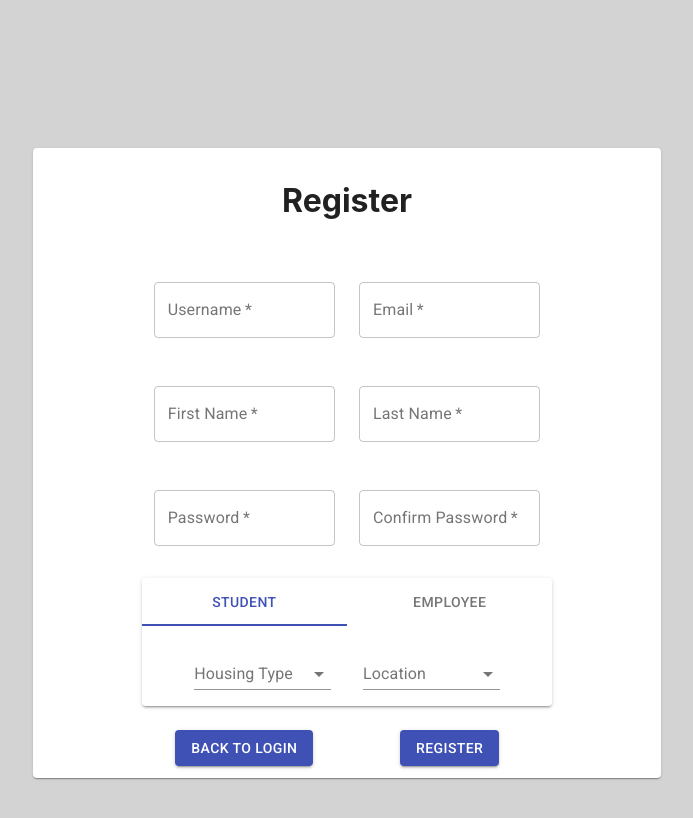
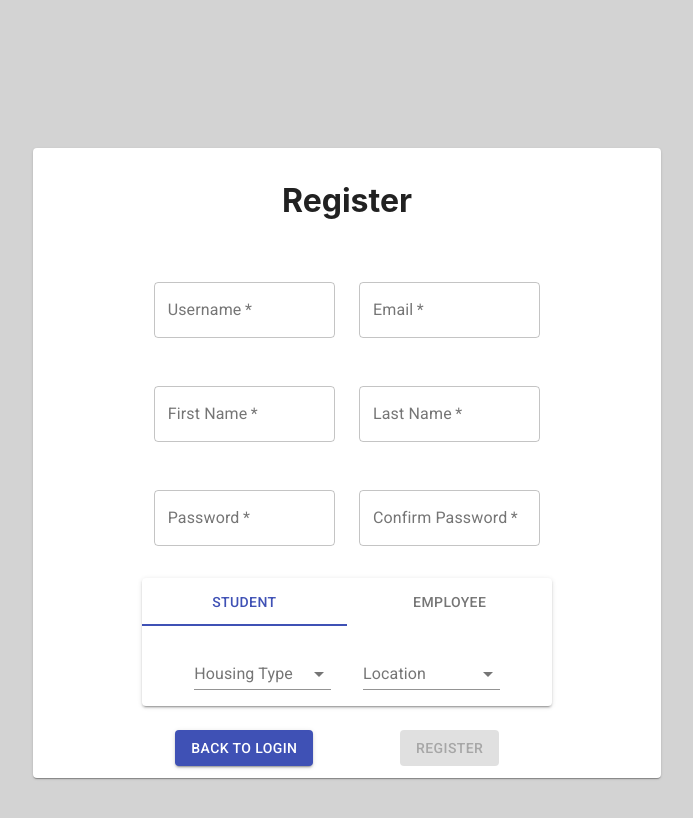
Before and after one commit to ldricci3/CS4400, a React (Create React App) app in the folder phase4/: page /register in a window 1280 px wide. Shown: the top 818 px of the page, without its empty margins (293-986 px from the left). Built offline with nearby package versions, Linux system fonts and the light colour scheme.

Commit message:
Register page working, redirects to example page

```diff
--- a/phase4/src/App.tsx
+++ b/phase4/src/App.tsx
@@ -43,7 +43,7 @@ class App extends React.Component<appProps, appState> {
                   <Login user={user} setActiveUser={this.setActiveUser}/>
                 </Route>
                 <Route path="/register">
-                  <Register user={user} />
+                  <Register user={user} setActiveUser={this.setActiveUser}/>
                 </Route>
                 <Route path="/example">
                   <Example user={user}/>
--- a/phase4/src/components/Register.tsx
+++ b/phase4/src/components/Register.tsx
@@ -1,6 +1,6 @@
 import React from 'react';
-import { Link } from 'react-router-dom';
-import {user, userType} from '../utils';
+import { Link, Redirect } from 'react-router-dom';
+import {user, userType, defaultUser} from '../utils';
 import Grid from '@material-ui/core/Grid';
 import Paper from '@material-ui/core/Paper';
 import Button from '@material-ui/core/Button'
@@ -39,7 +39,7 @@ class Register extends React.Component<registerProps, registerState> {
         }
     }
 
-    render() {
+    registerUser = () => {
         const {username,
             email,
             firstname,
@@ -53,7 +53,69 @@ class Register extends React.Component<registerProps, registerState> {
             isSiteTester,
             isLabTech } = this.state;
 
-        const differentPasswords = confirmPassword.length > 0 && password !== confirmPassword
+        let path: string;
+        if (tab === 0) {
+            path = `http://localhost:8080/register_student?'${username}','${email}','${firstname}','${lastname}','${location}','${housingType}','${password}'`;
+        } else {
+            path = `http://localhost:8080/register_student?'${username}','${email}','${firstname}','${lastname}','${phoneNumber}','${isLabTech}','${isSiteTester}','${password}'`;
+        }
+
+        fetch(path).then(res => res.json())
+            .then((result) => {
+                console.log(result);
+
+                if ('code' in result) {
+                    this.setState({error: result.sqlMessage});
+                    return;
+                }
+
+                const newUser: user = {
+                    username: username,
+                    email: email,
+                    firstName: firstname,
+                    lastName: lastname,
+                    role: tab === 0 ? userType.STUDENT : userType.EMPLOYEE,
+                    isSiteTester: isSiteTester,
+                    isLabTech: isLabTech
+                }
+
+                this.props.setActiveUser(newUser);
+            })
+            .catch((error) => {
+                console.log(error);
+
+                this.setState({error: error});
+            })
+    }
+
+    render() {
+        const { error,
+            username,
+            email,
+            firstname,
+            lastname,
+            password,
+            confirmPassword,
+            tab,
+            housingType,
+            location,
+            phoneNumber,
+            isSiteTester,
+            isLabTech } = this.state;
+
+        if (this.props.user.username !== defaultUser.username) {
+            return (
+                <Redirect to="/example" />
+            )
+        }
+
+        const differentPasswords = confirmPassword.length > 0 && password !== confirmPassword;
+        const validEmail: boolean = /^[a-zA-Z0-9.!#$%&'*+/=?^_`{|}~-]+@[a-zA-Z0-9-]+(?:\.[a-zA-Z0-9-]+)*$/.test(email);
+
+        const canRegister = username.length > 0 && validEmail && firstname.length > 0 && lastname.length > 0 && password.length > 0 && password === confirmPassword && //user general stuff
+        ((tab === 0 && housingType !== '' && location !== '' && phoneNumber === '' && !isSiteTester && !isLabTech) || //requirements for students
+        (tab === 1 && housingType === '' && location === '' && phoneNumber.length === 10 && /^\d+$/.test(phoneNumber) && (isSiteTester || isLabTech))) //requirements for employees
+
 
         return (
             <Grid container justify={'center'} spacing={3}>
@@ -84,6 +146,8 @@ class Register extends React.Component<registerProps, registerState> {
                             label="Email"
                             value={email}
                             onChange={(event) => this.setState({email: event.target.value})}
+                            helperText = {email.length > 0 && !validEmail ? "Invalid Email Format" : ""}
+                            error = {email.length > 0 && !validEmail}
                             />
                     </Grid>
                     <Grid item xs={6}>
@@ -164,6 +228,7 @@ class Register extends React.Component<registerProps, registerState> {
                                         required
                                         value={housingType}
                                         onChange={(event) => this.setState({housingType: `${event.target.value}`})}>
+                                        <MenuItem value={""}>None</MenuItem>
                                         <MenuItem value={"Greek Housing"}>Greek Housing</MenuItem>
                                         <MenuItem value={"Student Housing"}>Student Housing</MenuItem>
                                         <MenuItem value={"Off-campus Apartment"}>Off-campus Apartment</MenuItem>
@@ -178,6 +243,7 @@ class Register extends React.Component<registerProps, registerState> {
                                         required
                                         value={location}
                                         onChange={(event) => this.setState({location: `${event.target.value}`})}>
+                                        <MenuItem value={""}>None</MenuItem>
                                         <MenuItem value={"East"}>East</MenuItem>
                                         <MenuItem value={"West"}>West</MenuItem>
                                     </Select>
@@ -221,10 +287,6 @@ class Register extends React.Component<registerProps, registerState> {
                                     label="Lab Tech"/>
                                 </FormGroup>
                             </FormControl>
-                            <FormGroup>
-
-                            </FormGroup>
-
                         </Grid>
                     </Grid>
                     }
@@ -240,11 +302,12 @@ class Register extends React.Component<registerProps, registerState> {
                         </Link>
                     </Grid>
                     <Grid item xs={6} className={'registerButtonContainer'}>
-                        <Button variant="contained" color="primary">
+                        <Button variant="contained" color="primary" disabled={!canRegister} onClick={this.registerUser}>
                             Register
                         </Button>
                     </Grid>
                 </Grid>
+                {error && <p>{error}</p>}
             </Grid>
         );
     }
@@ -268,7 +331,8 @@ type registerState = {
 }
 
 type registerProps = {
-    user: user
+    user: user,
+    setActiveUser: (newUser: user) => void
 }
 
 export default Register;
```
